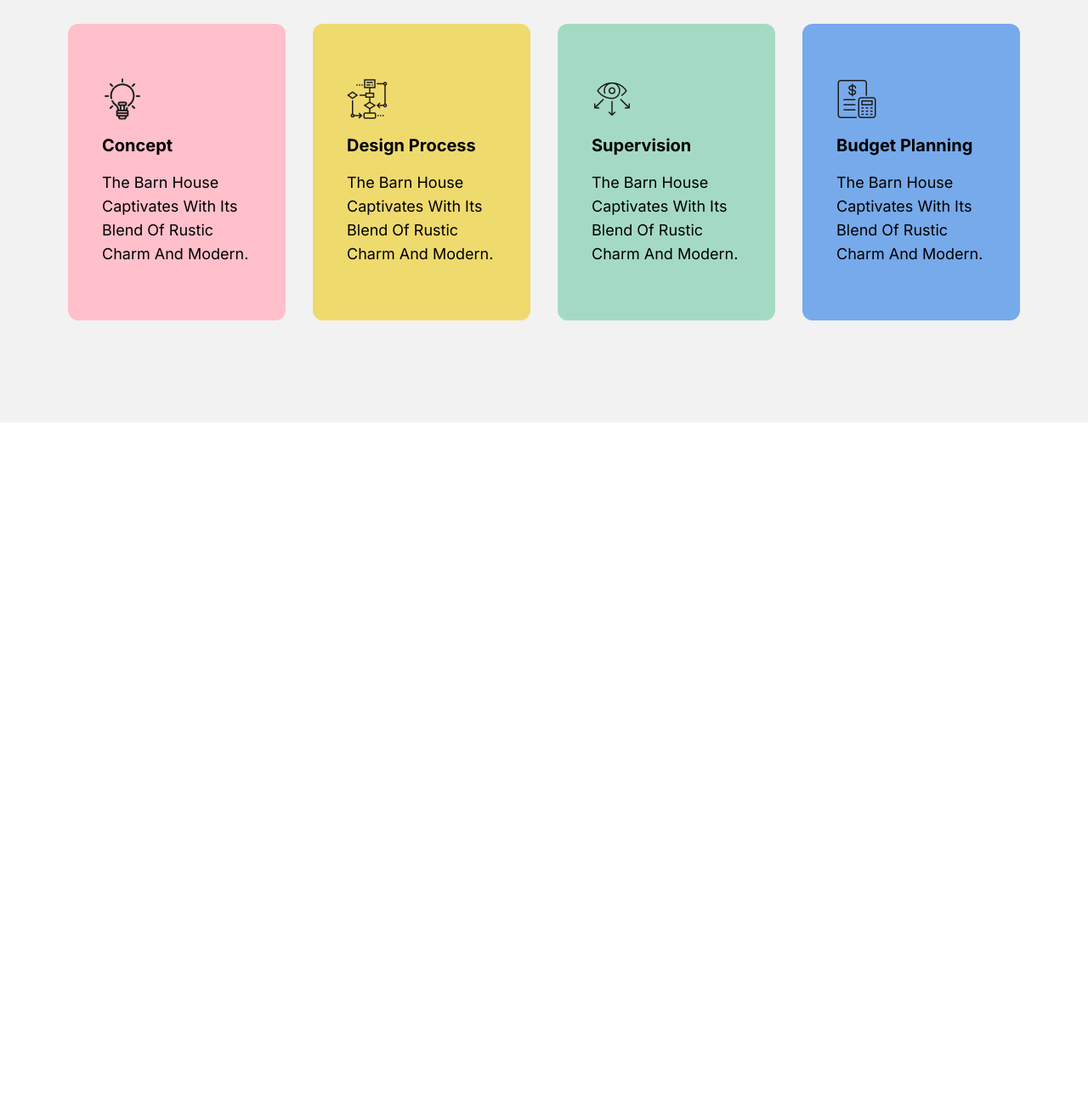
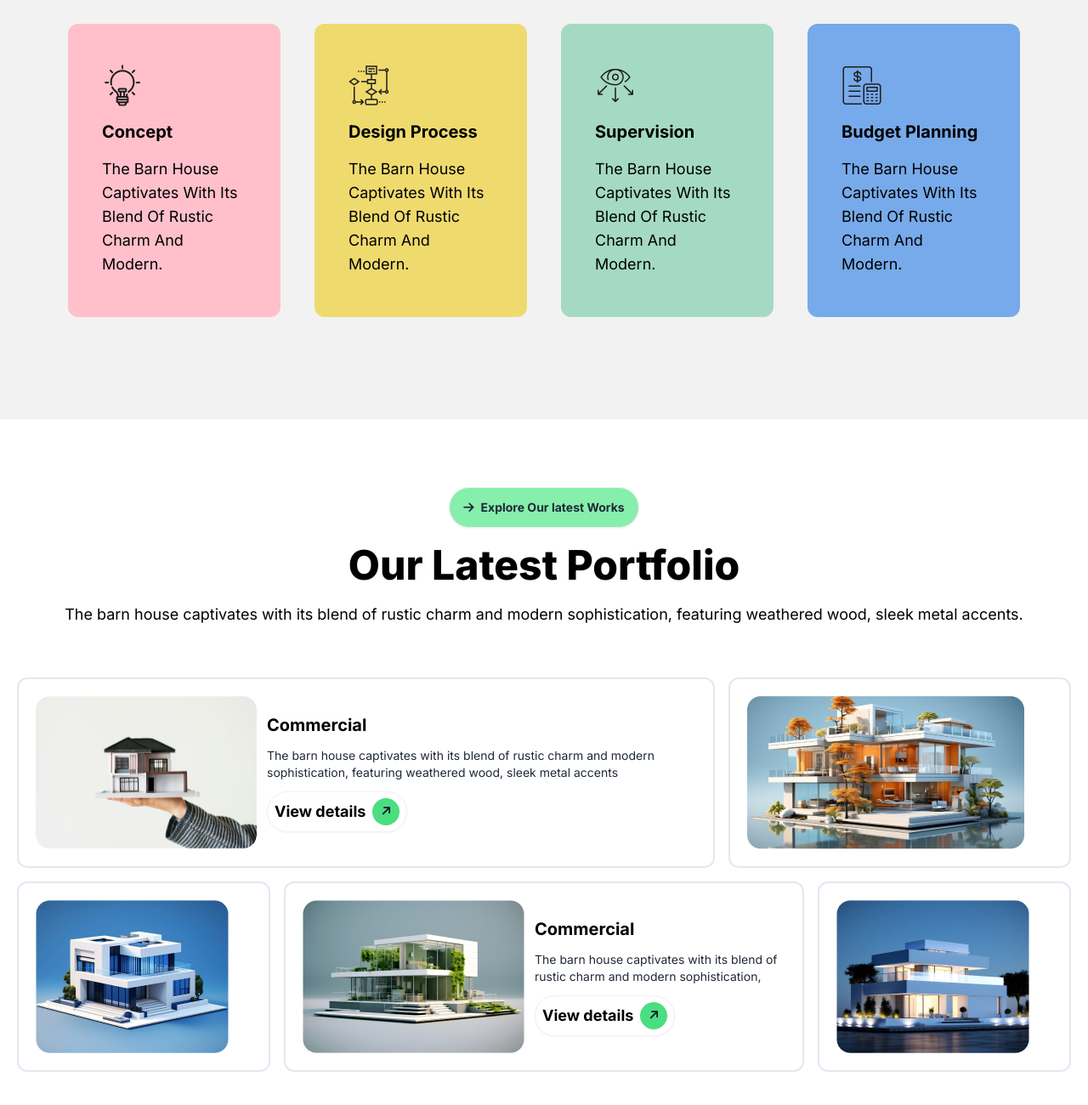
Before and after one commit to mdshohaan/B10-Assignment-03, a plain HTML site: page index.html in a window 1280 px wide. Shown: the part 2030-3330 px from the top of the page at 85% size. Before the commit the page ends 2527 px from the top, so only its background shows below. Drawn offline with nearby package versions, Linux system fonts and the light colour scheme.

Commit message:
cards done

```diff
--- a/index.html
+++ b/index.html
@@ -271,9 +271,9 @@
         </div>
         <!-- cards -->
         <div
-          class="grid sm:grid-cols-1 md:grid-cols-2 lg:grid-cols-4 gap-8 p-10"
+          class="grid sm:grid-cols-1 md:grid-cols-2 lg:grid-cols-4 gap-10 p-10"
         >
-          <div class="bg-[pink] px-10 py-16 rounded-xl space-y-4">
+          <div class="bg-[pink] px-10 py-12 rounded-xl space-y-4">
             <img src="./assets/concept.png" alt="" />
             <h1 class="text-xl font-bold text-black capitalize">concept</h1>
             <p class="text-lg text-black capitalize">
@@ -281,7 +281,7 @@
               modern.
             </p>
           </div>
-          <div class="bg-[#EFDA6E] px-10 py-16 rounded-xl space-y-4">
+          <div class="bg-[#EFDA6E] px-10 py-12 rounded-xl space-y-4">
             <img src="./assets/flow-chart.png" alt="" />
             <h1 class="text-xl font-bold text-black capitalize">
               Design Process
@@ -291,7 +291,7 @@
               modern.
             </p>
           </div>
-          <div class="bg-[#A4DAC3] px-10 py-16 rounded-xl space-y-4">
+          <div class="bg-[#A4DAC3] px-10 py-12 rounded-xl space-y-4">
             <img src="./assets/vision.png" alt="" />
             <h1 class="text-xl font-bold text-black capitalize">Supervision</h1>
             <p class="text-lg text-black capitalize">
@@ -299,7 +299,7 @@
               modern.
             </p>
           </div>
-          <div class="bg-[#77AAEA] px-10 py-16 rounded-xl space-y-4">
+          <div class="bg-[#77AAEA] px-10 py-12 rounded-xl space-y-4">
             <img src="./assets/budget-planning.png" alt="" />
             <h1 class="text-xl font-bold text-black capitalize">
               Budget Planning
@@ -312,5 +312,102 @@
         </div>
       </div>
     </section>
+
+    <!-- portfolio -->
+
+    <section class="container mx-auto py-10">
+      <!-- text -->
+      <div class="text-center space-y-5 p-10">
+        <button class="btn bg-green-300 rounded-full font-bold">
+          <span><i class="fa-solid fa-arrow-right"></i></span>
+          Explore Our latest Works
+        </button>
+        <h1 class="text-5xl font-extrabold text-black">Our Latest Portfolio</h1>
+        <p class="text-black text-lg">
+          The barn house captivates with its blend of rustic charm and modern
+          sophistication, featuring weathered wood, sleek metal accents.
+        </p>
+      </div>
+
+      <!-- Cards -->
+
+      <main class="grid lg:grid-cols-12 grid-cols-1 gap-4 p-5">
+        <!-- one -->
+        <div
+          class="bg-white border-2 border-slate-200 rounded-xl p-5 flex items-center justify-between space-x-3 col-span-8"
+        >
+          <img src="./assets/img1.png" alt="" />
+          <div class="space-y-3">
+            <h1 class="text-xl font-bold text-black">Commercial</h1>
+            <p class="text-sm">
+              The barn house captivates with its blend of rustic charm and
+              modern sophistication, featuring weathered wood, sleek metal
+              accents
+            </p>
+            <!-- btn -->
+            <div>
+              <a
+                class="btn bg-white px-2 rounded-full text-black text-lg font-bold"
+                >View details
+                <div class="bg-green-400 h-8 w-8 rounded-full text-center">
+                  <i
+                    class="fa-solid fa-arrow-up rotate-45 text-sm text-gray-900 p-1"
+                  ></i></div
+              ></a>
+            </div>
+          </div>
+        </div>
+
+        <!-- two -->
+
+        <div
+          class="col-span-4 bg-white border-2 border-slate-200 rounded-xl p-5"
+        >
+          <img src="./assets/img2.png" alt="" />
+        </div>
+
+        <!-- three -->
+
+        <div
+          class="col-span-3 bg-white border-2 border-slate-200 rounded-xl p-5"
+        >
+          <img src="./assets/img3.png" alt="" />
+        </div>
+
+        <!-- four -->
+
+        <div
+          class="flex items-center justify-between space-x-3 col-span-6 bg-white border-2 border-slate-200 rounded-xl p-5"
+        >
+          <img src="./assets/img4.png" alt="" />
+          <div class="space-y-3">
+            <h1 class="text-xl font-bold text-black">Commercial</h1>
+            <p class="text-sm">
+              The barn house captivates with its blend of rustic charm and
+              modern sophistication,
+            </p>
+            <!-- btn -->
+            <div>
+              <a
+                class="btn bg-white px-2 rounded-full text-black text-lg font-bold"
+                >View details
+                <div class="bg-green-400 h-8 w-8 rounded-full text-center">
+                  <i
+                    class="fa-solid fa-arrow-up rotate-45 text-sm text-gray-900 p-1"
+                  ></i></div
+              ></a>
+            </div>
+          </div>
+        </div>
+
+        <!-- five -->
+
+        <div
+          class="col-span-3 bg-white border-2 border-slate-200 rounded-xl p-5"
+        >
+          <img src="./assets/img5.png" alt="" />
+        </div>
+      </main>
+    </section>
   </body>
 </html>
```
